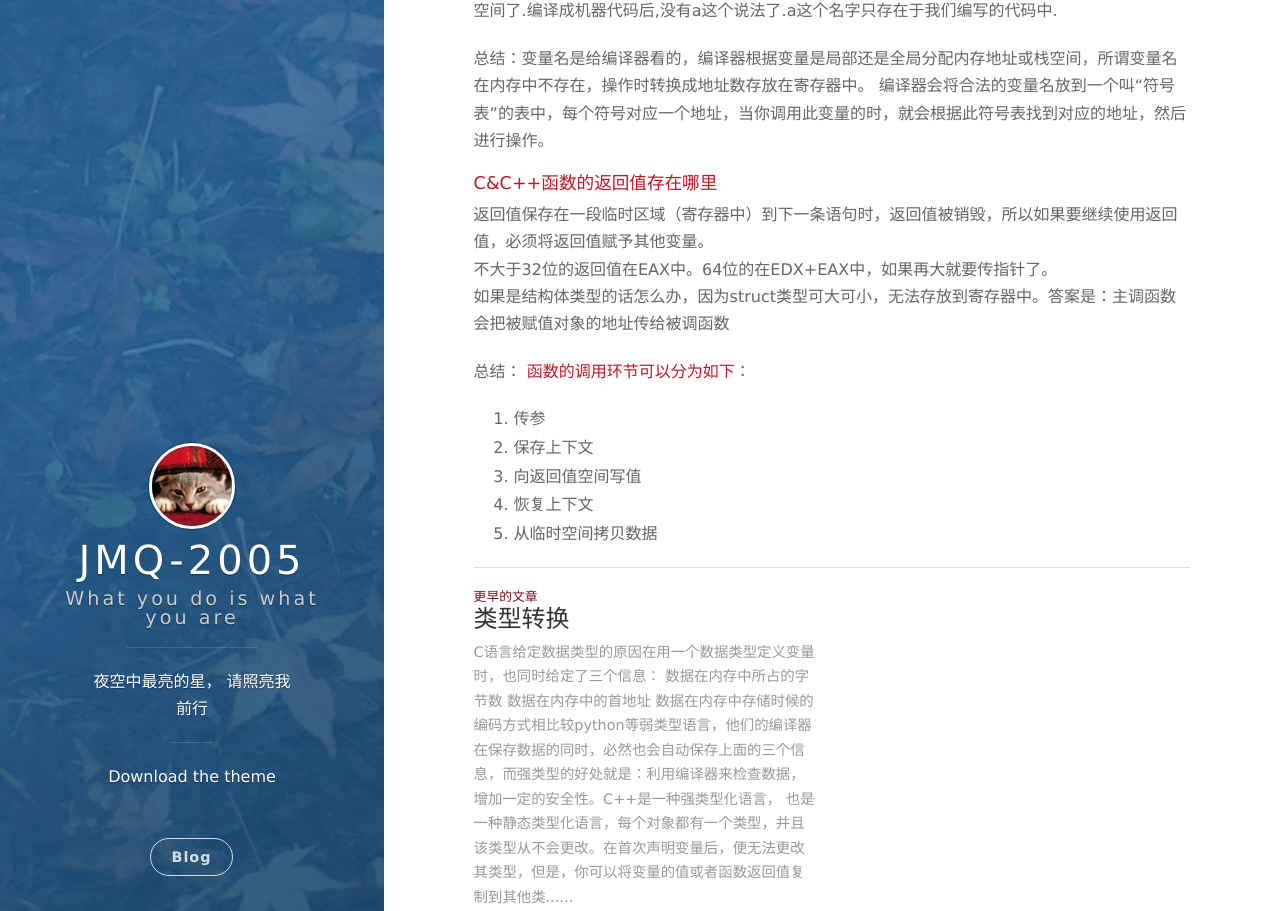
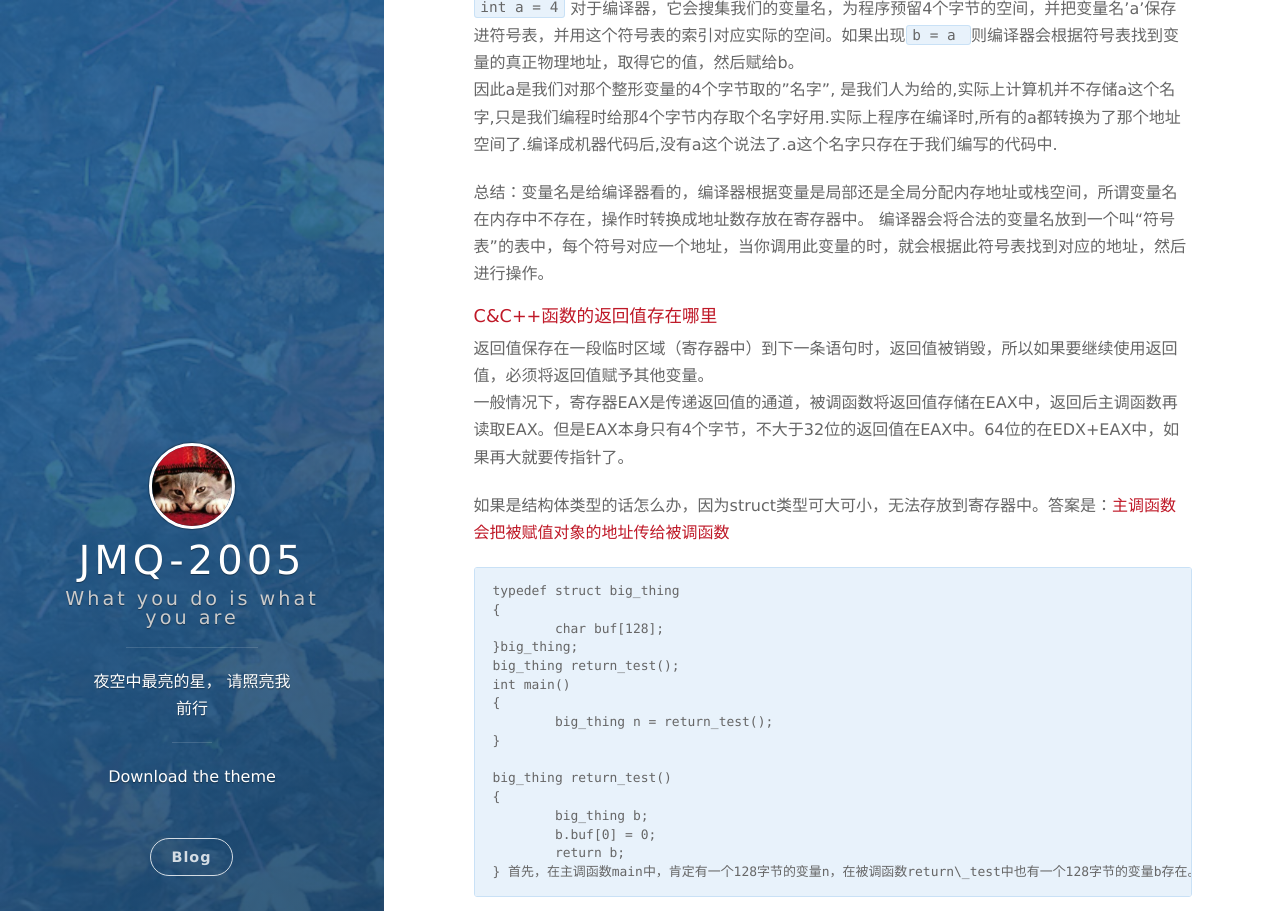
Before and after one commit to nevermore3/nevermore3.github.io, a Jekyll site: the page built from _posts/2018-05-21-变量存储机制.md, in a window 1280 px wide and 1400 px high, scrolled down 1155 px. Shown: the top 911 px of the window. Built offline with Jekyll 4.4.1, drawn with Linux system fonts in a browser that asks for light colours; nearby versions of some CDN libraries; our own code applies the rules of GitHub Pages for plain Markdown files; comment, search, counter and statistics services are not loaded; some of the changed text lies outside the part shown.

Commit message:
Update 2018-05-21-变量存储机制.md

```diff
--- a/_posts/2018-05-21-变量存储机制.md
+++ b/_posts/2018-05-21-变量存储机制.md
@@ -6,6 +5,7 @@
 	101100000000000000000011
 	000001010000000000110000
 	001011010000000000000101
+
 其中没一行代表一个指令。关于变量名：机器语言中没有变量名的概念，一切操作都是直接对地址进行。
 
 2、汇编语言
@@ -13,6 +13,7 @@
 
 	机器指令：1000100111011000
 	汇编指令：mov ax,bx
+
 寄存器是CPU内部的一组存储器，大多数汇编指令都需要先将内存的数据读入到寄存器后才能开始运算。
 关于变量名：汇编语言中有变量的概念，在编译时由汇编器计算相关变量的偏移或者实际地址，在编译出的二进制机器语言中直接使用该地址操作内存。
 
@@ -37,9 +38,41 @@
 
 
 #### [C&C++函数的返回值存在哪里](https://blog.csdn.net/natsu1211/article/details/8558163)
+
 返回值保存在一段临时区域（寄存器中）到下一条语句时，返回值被销毁，所以如果要继续使用返回值，必须将返回值赋予其他变量。
-不大于32位的返回值在EAX中。64位的在EDX+EAX中，如果再大就要传指针了。
-如果是结构体类型的话怎么办，因为struct类型可大可小，无法存放到寄存器中。答案是：主调函数会把被赋值对象的地址传给被调函数
+一般情况下，寄存器EAX是传递返回值的通道，被调函数将返回值存储在EAX中，返回后主调函数再读取EAX。但是EAX本身只有4个字节，不大于32位的返回值在EAX中。64位的在EDX+EAX中，如果再大就要传指针了。
+
+
+如果是结构体类型的话怎么办，因为struct类型可大可小，无法存放到寄存器中。答案是：[主调函数会把被赋值对象的地址传给被调函数](https://blog.csdn.net/yang_yulei/article/details/45795591)
+
+	typedef struct big_thing
+	{
+		char buf[128];
+	}big_thing;
+	big_thing return_test();
+	int main()
+	{
+		big_thing n = return_test();
+	}
+
+	big_thing return_test()
+	{
+		big_thing b;
+		b.buf[0] = 0;
+		return b;
+	}
+首先，在主调函数main中，肯定有一个128字节的变量n，在被调函数return\_test中也有一个128字节的变量b存在。
+
+那么被调函数如何返回128字节的变量？ 直接从b拷贝到n么？ 如果这样的话就直接改变了主调函数中变量的值，不符合返回值的传值原则。
+
+实际上，编译器针对大尺寸返回值传递如下：
+
+1. 主调函数在其栈中的局部变量区域**额外开辟一片空间**，将其一部分作为传递返回值的临时对象temp。
+2. 将temp对象的地址作为**隐藏参数**传递给return_test函数(针对类成员函数this指针的传递)
+3. 被调函数将数据拷贝给temp对象，**并将temp对象的地址用EAX传出**
+4. 被调函数返回后，主调函数将EAX指向的temp对象的内容拷贝给主调函数的变量
+
+![](https://img-blog.csdn.net/20150521234059218?watermark/2/text/aHR0cDovL2Jsb2cuY3Nkbi5uZXQveWFuZ195dWxlaQ==/font/5a6L5L2T/fontsize/400/fill/I0JBQkFCMA==/dissolve/70/gravity/Center)
 
 总结： [函数的调用环节可以分为如下](https://blog.csdn.net/chance_yin/article/details/21191285)：
 
@@ -50,3 +83,5 @@
 3.  向返回值空间写值
 4.  恢复上下文
 5.  从临时空间拷贝数据
+
+### 函数返回值传递可以涉及到(递归，移动语义，右值引用，智能指针，返回值优化等等)
```
Also changed, not shown: other parts of _posts/2018-05-21-变量存储机制.md (+0 -1 lines).
